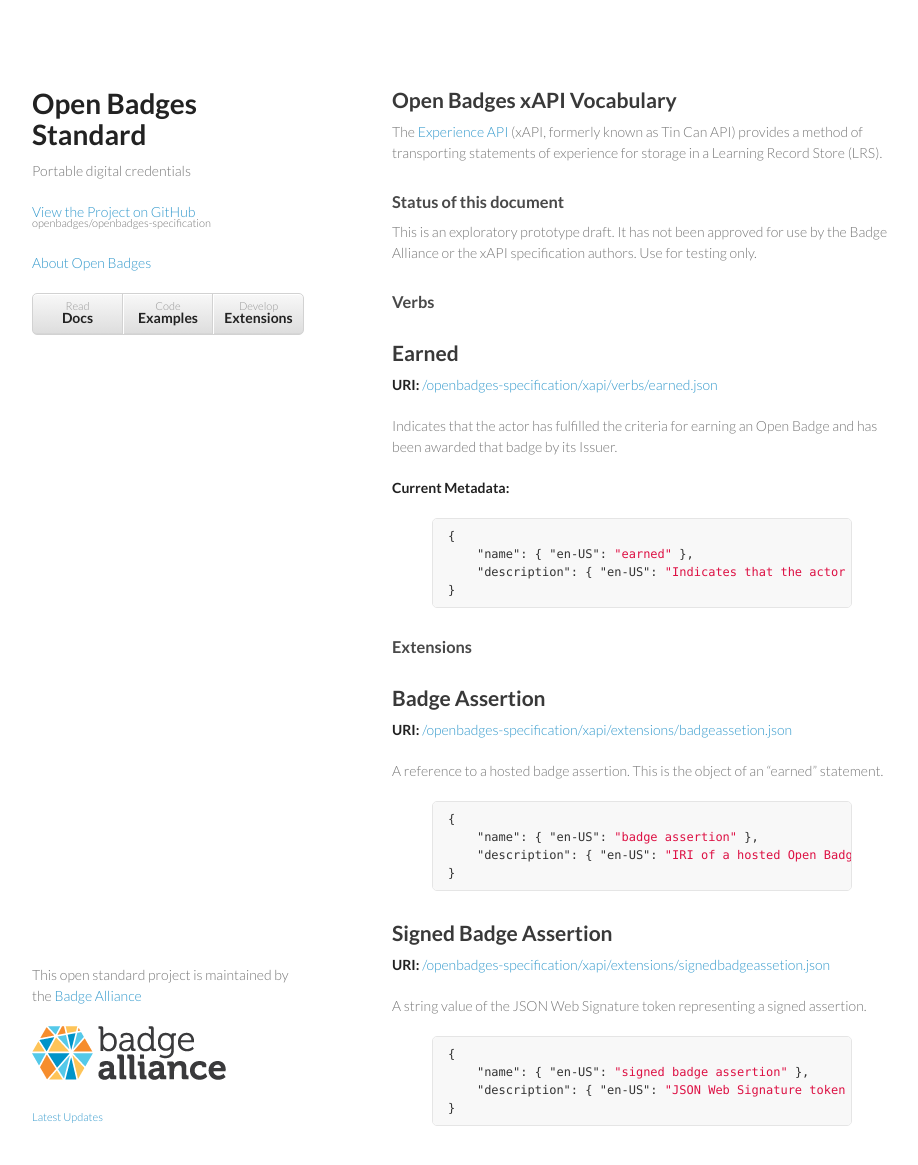
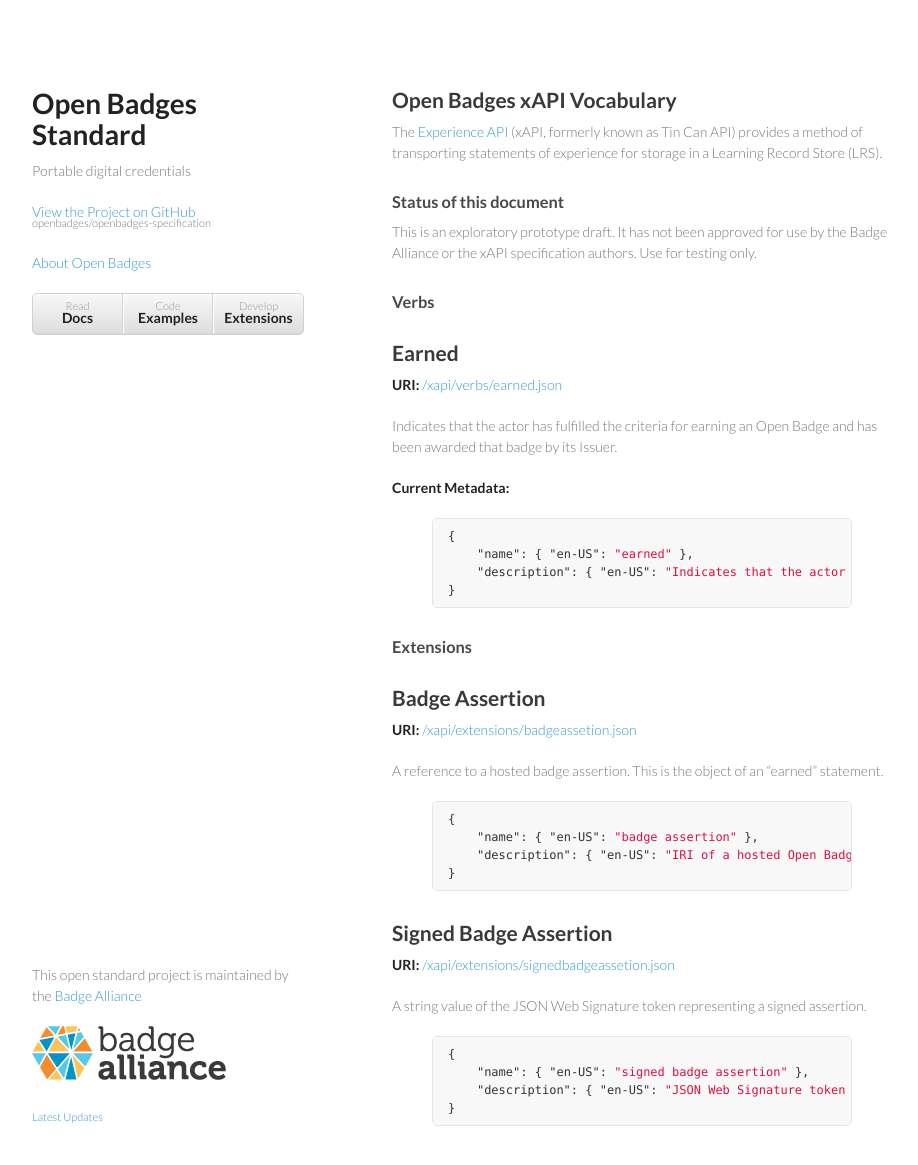
Before and after one commit to 1EdTech/openbadges-specification, a Jekyll site: the page built from xapi/index.md, in a window 1280 px wide and 1196 px high. Shown: the top 1165 px of the window, without its empty margins (178-1096 px from the left). Built offline with Jekyll 4.4.1, drawn with Linux system fonts in a browser that asks for light colours.

Commit message:
parity with origin gh-pages branch

```diff
--- /dev/null
+++ b/CNAME
@@ -0,0 +1 @@
+standard.openbadges.org
--- a/_config.yml
+++ b/_config.yml
@@ -7,4 +7,4 @@ defaults:
       highlighter: pygments
 
 
-baseurl: "/openbadges-specification"
+baseurl: ""
```
